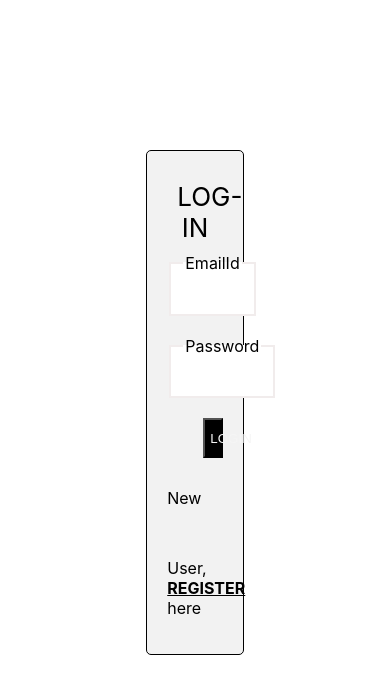
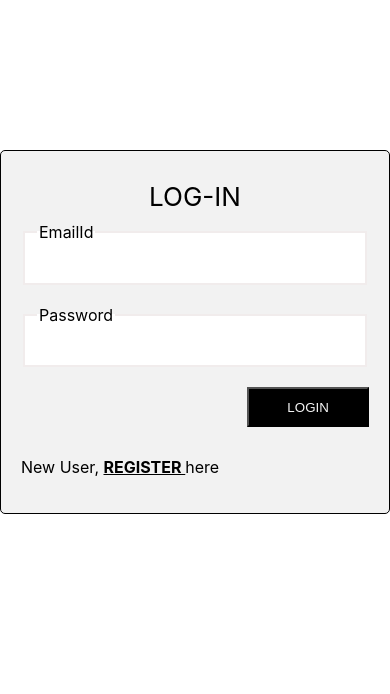
Before and after one commit to saloni11ag/product-inventory-react-app, a React (Create React App) app: page / in a window 390 px wide. Shown: the top 694 px of the page. Built offline with nearby package versions, Linux system fonts and the light colour scheme; no server answers.

Commit message:
login sign css changes

```diff
--- a/src/container/login/login.css
+++ b/src/container/login/login.css
@@ -45,3 +45,15 @@
 #login-submit:after{
  clear: both;
 }
+@media screen and (max-width: 1024px) {
+    #login-form {
+        /* margin-top: 100px; */
+        width: 80%;
+    }
+  }
+@media screen and (max-width: 500px) {
+    #login-form {
+        /* margin-top: 100px; */
+        width: 100%;
+    }
+  }
--- a/src/container/signup/signup.css
+++ b/src/container/signup/signup.css
@@ -45,3 +45,17 @@
 /* #signup-submit:after{
  clear: both;
 } */
+
+@media screen and (max-width: 1024px) {
+    #signup-form {
+        /* margin-top: 100px; */
+        width: 80%;
+    }
+  }
+
+@media screen and (max-width: 500px) {
+    #signup-form {
+        /* margin-top: 100px; */
+        width: 100%;
+    }
+  }
```
